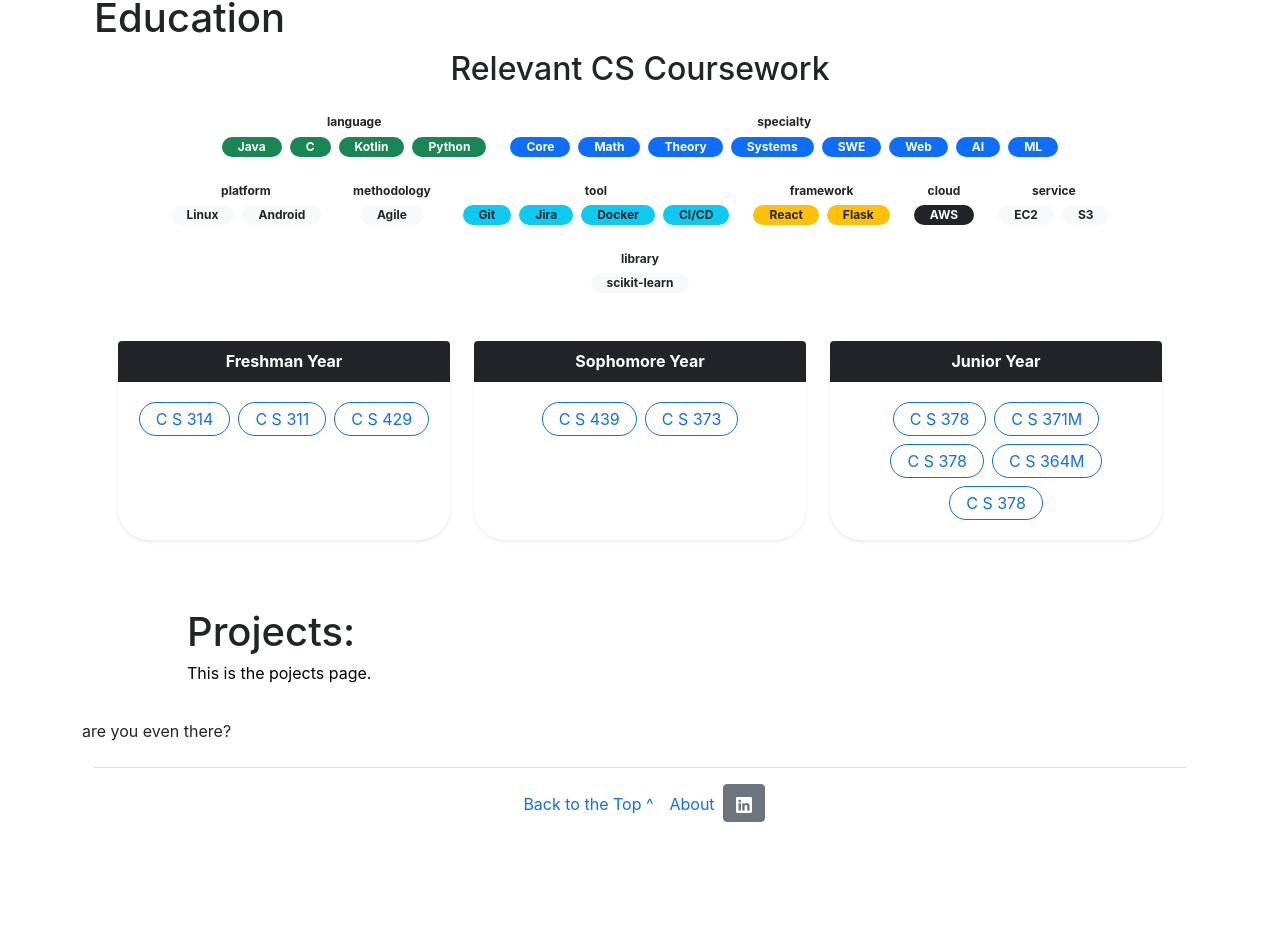
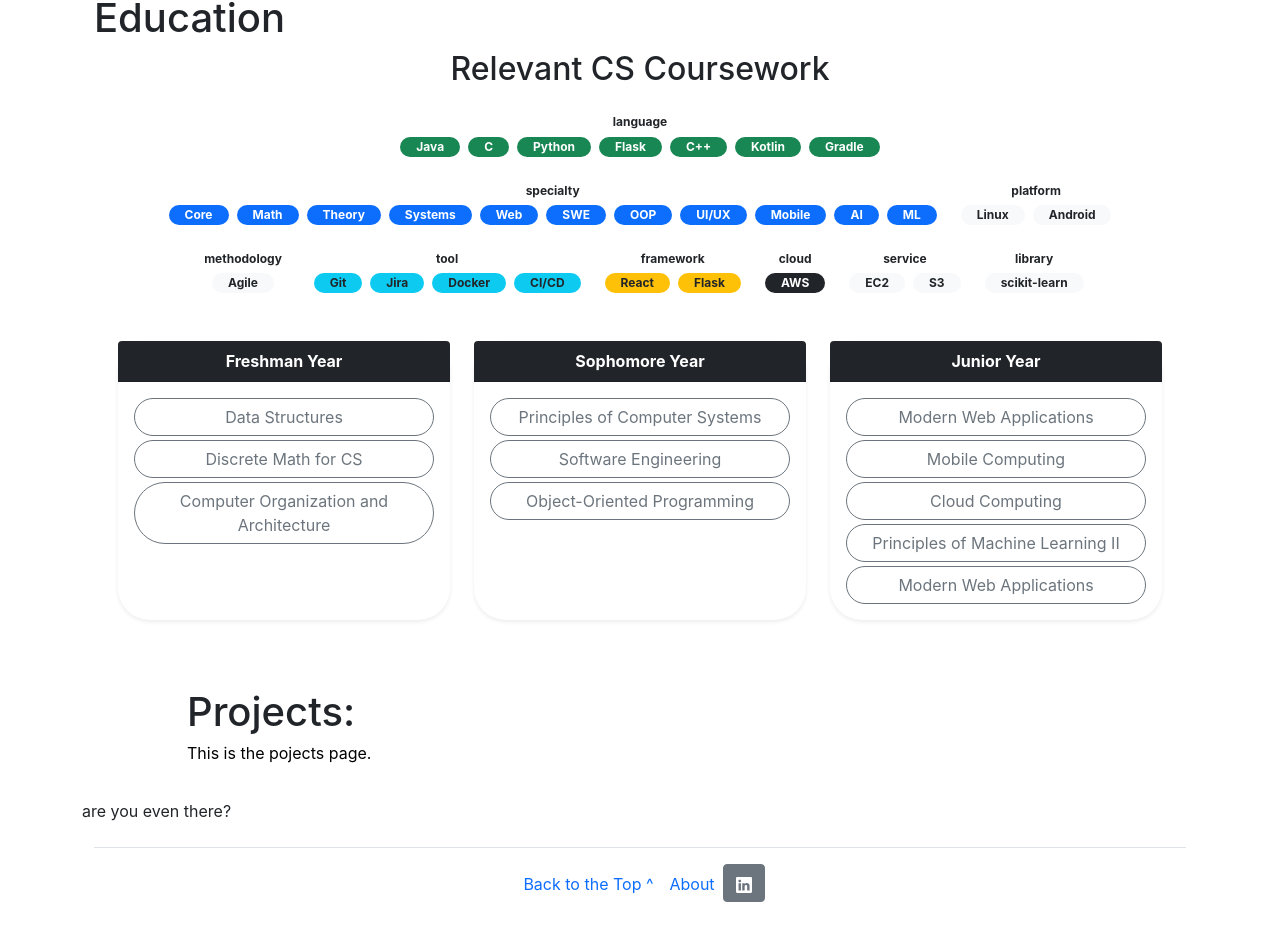
Before and after one commit to UTHasandhu/portfolio, a React (Create React App) app: page / in a window 1280 px wide. Shown: the part 820-1754 px from the top of the page. Before the commit the page ends 1684 px from the top, so only its background shows below. Built offline with nearby package versions, Linux system fonts and the light colour scheme; a web font is replaced by a local one.

Commit message:
Made courses wide and named instead of tagged

```diff
--- a/src/Components/Education/CoursesPool.jsx
+++ b/src/Components/Education/CoursesPool.jsx
@@ -23,11 +23,15 @@ const tagColors = {
 };
 
 const groupTagsByType = (tags = []) => {
-  return tags.reduce((acc, tag) => {
+  let arrTags = [];
+
+  arrTags = tags.reduce((acc, tag) => {
     if (!acc[tag.type]) acc[tag.type] = [];
     acc[tag.type].push(tag.name);
     return acc;
   }, {});
+
+  return arrTags;
 };
 
 export default function CoursesPool() {
@@ -45,7 +49,6 @@ export default function CoursesPool() {
   const groupedTags = groupTagsByType(allTags);
 
   const getTagColor = (type) => {
-    console.log("getTagColor called with type:", type);
     return tagColors[type] || "bg-light text-dark";
   };
 
@@ -85,16 +88,16 @@ export default function CoursesPool() {
             <div className="card-header bg-dark text-white rounded-top fw-bold" style={{ borderTopLeftRadius: "2rem", borderTopRightRadius: "2rem" }}>
               {label} Year
             </div>
-            <div className="card-body gap-3 justify-content-center">
+            <div className="card-body d-flex flex-column gap-1 justify-content-start">
               {courses
                 .filter((course) => !activeTag || course.tags?.some((t) => t.name === activeTag))
                 .map((course, idx) => (
                     <button
                     key={idx}
-                    className="btn btn-outline-primary rounded-pill px-3 py-1 m-1"
+                    className="btn btn-outline-secondary rounded-pill"
                       onClick={() => setSelectedCourse(course)}
                     >
-                      {course.courseName.split(" - ")[0]}
+                      {course.courseName.split(" - ")[1]}
                     </button>
                 ))}
             </div>
--- a/src/tempData/transcriptData.json
+++ b/src/tempData/transcriptData.json
@@ -47,22 +47,27 @@
     "semester": "Spring 2023",
     "grade": "",
     "tags": [
-      {
-        "name": "Agile",
-        "type": "methodology"
-      },
-      {
-        "name": "Git",
-        "type": "tool"
-      },
-      {
-        "name": "Jira",
-        "type": "tool"
-      },
-      {
-        "name": "SWE",
-        "type": "specialty"
-      }
+      { "name": "Agile", "type": "methodology" },
+      { "name": "Git", "type": "tool" },
+      { "name": "Jira", "type": "tool" },
+      { "name": "Python", "type": "language" },
+      { "name": "Flask", "type": "language" },
+      { "name": "React", "type": "framework" },
+      { "name": "Docker", "type": "tool" },
+      { "name": "CI/CD", "type": "tool" },
+      { "name": "Web", "type": "specialty" },
+      { "name": "SWE", "type": "specialty" }
+    ]
+  },
+    {
+    "courseName": "C S 371p - Object-Oriented Programming",
+    "courseDescription": "Introduction to object-oriented programming concepts using Java, including classes, inheritance, and polymorphism.",
+    "semester": "Spring 2023",
+    "grade": "",
+    "tags": [
+      { "name": "C++", "type": "language" },
+      { "name": "OOP", "type": "specialty" },
+      { "name": "Core", "type": "specialty" }
     ]
   },
   {
@@ -75,7 +80,8 @@
       { "name": "Flask", "type": "framework" },
       { "name": "Docker", "type": "tool" },
       { "name": "CI/CD", "type": "tool" },
-      { "name": "Web", "type": "specialty" }
+      { "name": "Web", "type": "specialty" },
+      { "name": "SWE", "type": "specialty" }
     ]
   },
   {
@@ -84,18 +90,12 @@
     "semester": "Spring 2024",
     "grade": "",
     "tags": [
-      {
-        "name": "Kotlin",
-        "type": "language"
-      },
-      {
-        "name": "Android",
-        "type": "platform"
-      },
-      {
-        "name": "SWE",
-        "type": "specialty"
-      }
+      { "name": "Kotlin", "type": "language" },
+      { "name": "Gradle", "type": "language" },
+      { "name": "Android", "type": "platform" },
+      { "name": "UI/UX", "type": "specialty" },
+      { "name": "Mobile", "type": "specialty"  },
+      { "name": "SWE", "type": "specialty" }
     ]
   },
   {
```
